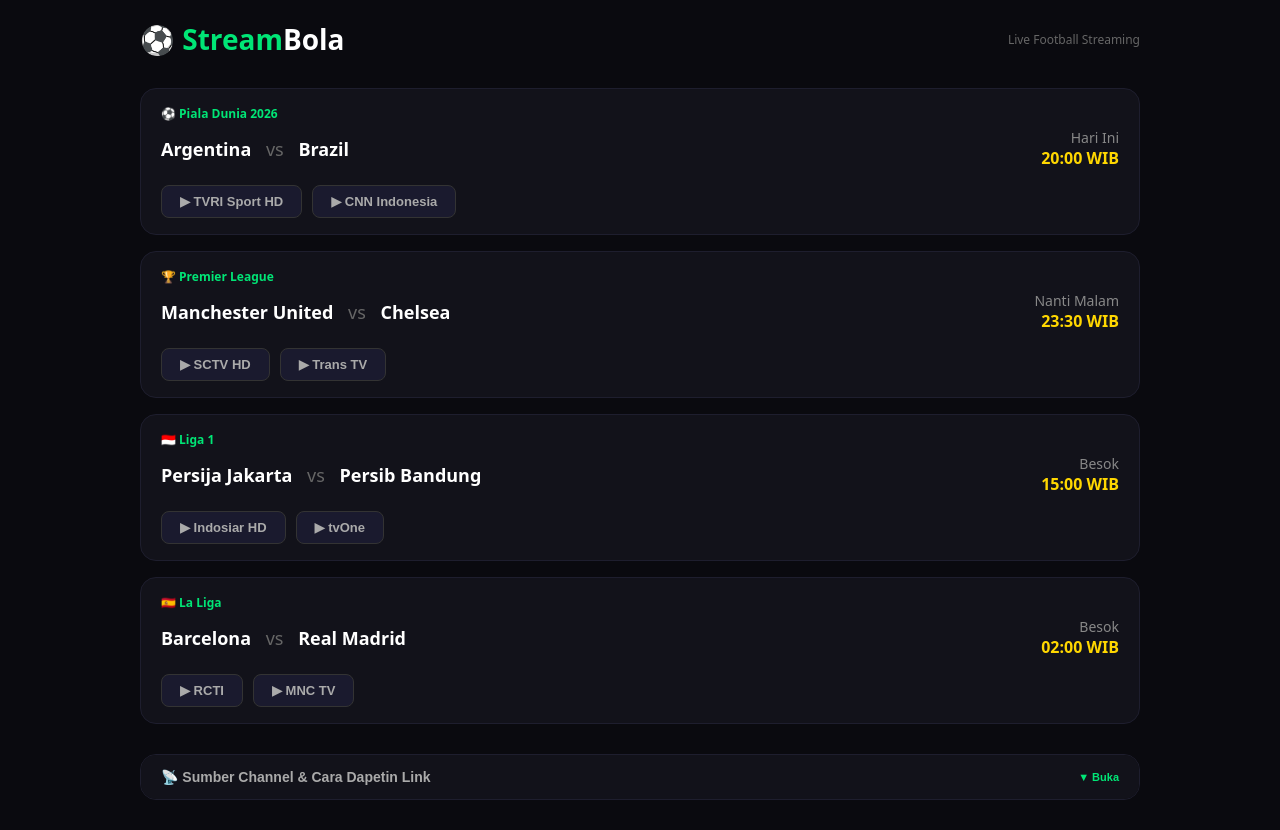
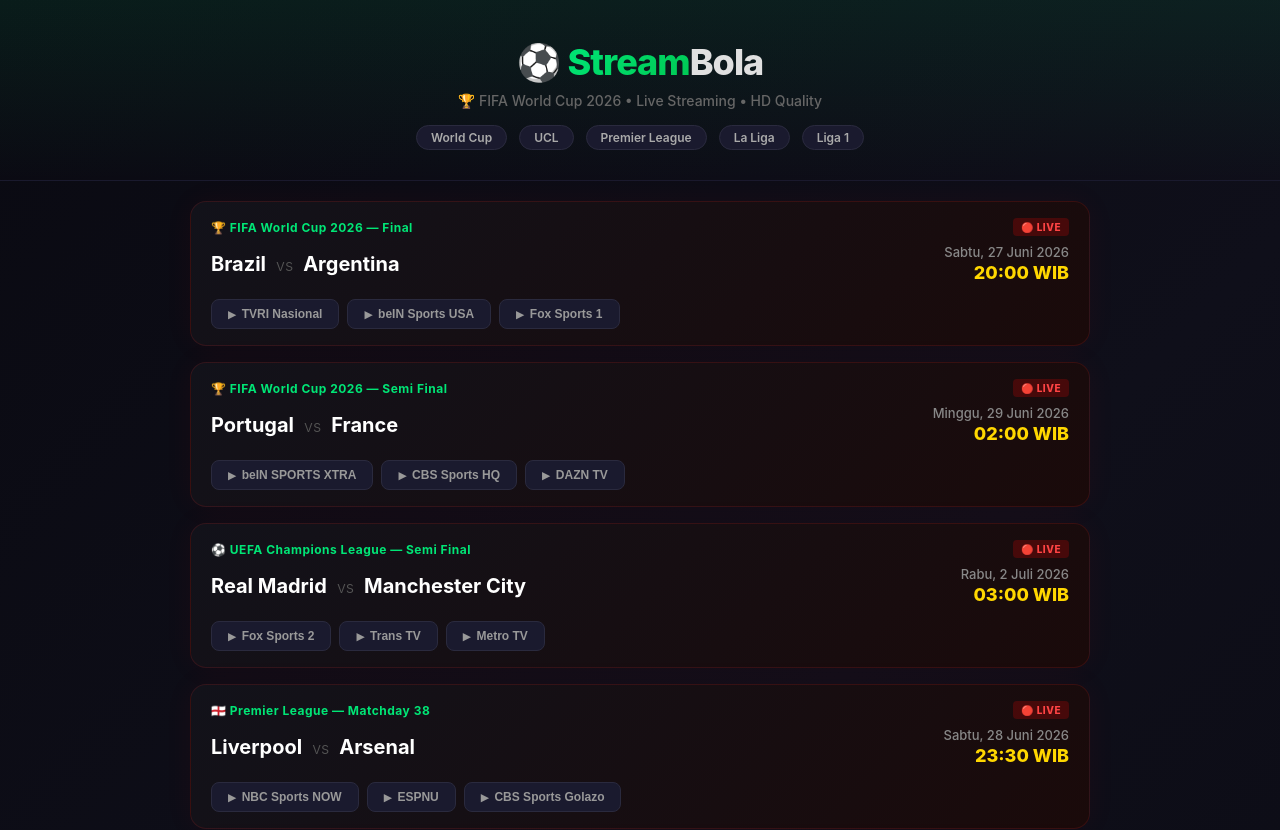
Before and after one commit to SusiloMaarif/stream-bola, a Next.js app: page / in a window 1280 px wide. Shown: the top 830 px of the page. Built offline with nearby package versions, Linux system fonts and the light colour scheme.

Commit message:
Major revamp: World Cup focus, real M3U8 channels, premium UI design

```diff
--- a/package.json
+++ b/package.json
@@ -9,9 +9,8 @@
     "lint": "next lint"
   },
   "engines": {
-    "node": "22.x"
+    "node": "24.x"
   },
-  "packageManager": "pnpm@11.8.0",
   "dependencies": {
     "hls.js": "^1.5.20",
     "next": "14.2.35",
--- a/src/app/page.js
+++ b/src/app/page.js
@@ -5,92 +5,172 @@
 import SourcesPanel from '@/components/SourcesPanel'
 
 export default function Home() {
-  const [matches, setMatches] = useState([
+  const [matches] = useState([
     {
       id: 1,
-      league: '⚽ Piala Dunia 2026',
-      home: 'Argentina',
-      away: 'Brazil',
+      league: '🏆 FIFA World Cup 2026 — Final',
+      home: 'Brazil',
+      away: 'Argentina',
       time: '20:00 WIB',
-      date: 'Hari Ini',
+      date: 'Sabtu, 27 Juni 2026',
+      badge: '🔴 LIVE',
       channels: [
-        {
-          name: 'TVRI Sport HD',
-          src: 'https://tvrijakarta-i.akamaihd.net/hls/live/791232/tvrijktv3/playlist.m3u8',
-          type: 'm3u8'
-        },
-        {
-          name: 'CNN Indonesia',
-          src: 'https://live.cnnindonesia.com/livecnn/smil:cnntv.smil/chunklist_w2099542994_b384000_sleng.m3u8',
-          type: 'm3u8'
-        },
+        { name: 'TVRI Nasional', src: 'https://ott-balancer.tvri.go.id/live/eds/Nasional/hls/Nasional.m3u8', type: 'm3u8' },
+        { name: 'beIN Sports USA', src: 'http://23.237.104.106:8080/USA_BEIN/index.m3u8', type: 'm3u8' },
+        { name: 'Fox Sports 1', src: 'https://cors-proxy.cooks.fyi/http://190.11.225.124:5000/live/fs1_hd/playlist.m3u8', type: 'm3u8' },
       ]
     },
     {
       id: 2,
-      league: '🏆 Premier League',
-      home: 'Manchester United',
-      away: 'Chelsea',
-      time: '23:30 WIB',
-      date: 'Nanti Malam',
+      league: '🏆 FIFA World Cup 2026 — Semi Final',
+      home: 'Portugal',
+      away: 'France',
+      time: '02:00 WIB',
+      date: 'Minggu, 29 Juni 2026',
+      badge: '🔴 LIVE',
       channels: [
-        { name: 'SCTV HD', src: 'http://iptv12k.com:35461/654321/123456/3266', type: 'm3u8' },
-        { name: 'Trans TV', src: 'http://iptv12k.com:35461/654321/123456/2183', type: 'm3u8' },
+        { name: 'beIN SPORTS XTRA', src: 'https://bein-xtra-bein.amagi.tv/playlist.m3u8', type: 'm3u8' },
+        { name: 'CBS Sports HQ', src: 'https://propee33f9c2.airspace-cdn.cbsivideo.com/index.m3u8', type: 'm3u8' },
+        { name: 'DAZN TV', src: 'https://jmp2.uk/plu-647f07e74cfc2c0008a2e557.m3u8', type: 'm3u8' },
       ]
     },
     {
       id: 3,
-      league: '🇮🇩 Liga 1',
-      home: 'Persija Jakarta',
-      away: 'Persib Bandung',
-      time: '15:00 WIB',
-      date: 'Besok',
+      league: '⚽ UEFA Champions League — Semi Final',
+      home: 'Real Madrid',
+      away: 'Manchester City',
+      time: '03:00 WIB',
+      date: 'Rabu, 2 Juli 2026',
+      badge: '🔴 LIVE',
       channels: [
-        { name: 'Indosiar HD', src: 'http://iptv12k.com:35461/654321/123456/3270', type: 'm3u8' },
-        { name: 'tvOne', src: 'http://iptv12k.com:35461/654321/123456/2181', type: 'm3u8' },
+        { name: 'Fox Sports 2', src: 'https://tvsen7.aynaott.com/foxsports2/index.m3u8', type: 'm3u8' },
+        { name: 'Trans TV', src: 'https://video.detik.com/transtv/smil:transtv.smil/index.m3u8', type: 'm3u8' },
+        { name: 'Metro TV', src: 'https://edge.medcom.id/live-edge/smil:metro.smil/playlist.m3u8', type: 'm3u8' },
       ]
     },
     {
       id: 4,
-      league: '🇪🇸 La Liga',
+      league: '🏴󠁧󠁢󠁥󠁮󠁧󠁿 Premier League — Matchday 38',
+      home: 'Liverpool',
+      away: 'Arsenal',
+      time: '23:30 WIB',
+      date: 'Sabtu, 28 Juni 2026',
+      badge: '🔴 LIVE',
+      channels: [
+        { name: 'NBC Sports NOW', src: 'https://d4whmvwm0rdvi.cloudfront.net/10007/99993008/hls/master.m3u8', type: 'm3u8' },
+        { name: 'ESPNU', src: 'http://23.237.104.106:8080/USA_ESPNU/index.m3u8', type: 'm3u8' },
+        { name: 'CBS Sports Golazo', src: 'https://proped3fhg87.airspace-cdn.cbsivideo.com/golazo-live-dai/master/golazo-live-dai.m3u8', type: 'm3u8' },
+      ]
+    },
+    {
+      id: 5,
+      league: '🇪🇸 La Liga — El Clasico',
       home: 'Barcelona',
       away: 'Real Madrid',
       time: '02:00 WIB',
-      date: 'Besok',
+      date: 'Minggu, 29 Juni 2026',
+      badge: '🔴 LIVE',
       channels: [
-        { name: 'RCTI', src: 'http://iptv12k.com:35461/654321/123456/2185', type: 'm3u8' },
-        { name: 'MNC TV', src: 'http://iptv12k.com:35461/654321/123456/2184', type: 'm3u8' },
+        { name: 'ESPN Deportes', src: 'http://origin.thetvapp.to/hls/espn-deportes/mono.m3u8', type: 'm3u8' },
+        { name: 'beIN Sports USA', src: 'http://23.237.104.106:8080/USA_BEIN/index.m3u8', type: 'm3u8' },
+        { name: 'Trans7', src: 'https://video.detik.com/trans7/smil:trans7.smil/index.m3u8', type: 'm3u8' },
+      ]
+    },
+    {
+      id: 6,
+      league: '🇮🇩 Liga 1 Indonesia — El Clasico Indonesia',
+      home: 'Persija Jakarta',
+      away: 'Persib Bandung',
+      time: '15:00 WIB',
+      date: 'Minggu, 29 Juni 2026',
+      badge: '🔴 LIVE',
+      channels: [
+        { name: 'TVRI Nasional', src: 'https://ott-balancer.tvri.go.id/live/eds/Nasional/hls/Nasional.m3u8', type: 'm3u8' },
+        { name: 'Metro TV', src: 'https://edge.medcom.id/live-edge/smil:metro.smil/playlist.m3u8', type: 'm3u8' },
+        { name: 'CNN Indonesia', src: 'https://live.cnnindonesia.com/livecnn/smil:cnntv.smil/chunklist_w2099542994_b384000_sleng.m3u8', type: 'm3u8' },
+      ]
+    },
+    {
+      id: 7,
+      league: '🔵 DAZN Combat — UFC 350',
+      home: 'McGregor',
+      away: 'Chandler',
+      time: '09:00 WIB',
+      date: 'Minggu, 29 Juni 2026',
+      badge: '🔴 LIVE',
+      channels: [
+        { name: 'DAZN Combat', src: 'https://dazn-combat-rakuten.amagi.tv/hls/amagi_hls_data_rakutenAA-dazn-combat-rakuten/CDN/master.m3u8', type: 'm3u8' },
+        { name: 'ESPN8 The Ocho', src: 'https://d3b6q2ou5kp8ke.cloudfront.net/ESPNTheOcho.m3u8', type: 'm3u8' },
+      ]
+    },
+    {
+      id: 8,
+      league: '🇮🇹 Serie A — Juventus vs Inter',
+      home: 'Juventus',
+      away: 'Inter Milan',
+      time: '01:45 WIB',
+      date: 'Selasa, 1 Juli 2026',
+      badge: '📅 UPCOMING',
+      channels: [
+        { name: 'beIN SPORTS XTRA', src: 'https://bein-xtra-bein.amagi.tv/playlist.m3u8', type: 'm3u8' },
+        { name: 'Fox Sports', src: 'https://live-manifest.production-public.tubi.io/live/6035c7fd-efff-4ec7-93dc-aa0c7a58ba47/playlist.m3u8', type: 'm3u8' },
       ]
     },
   ])
 
   return (
-    <div style={{ maxWidth: 1000, margin: '0 auto', padding: '20px' }}>
-      {/* Header */}
-      <header style={{ display: 'flex', justifyContent: 'space-between', alignItems: 'center', marginBottom: 30 }}>
-        <h1 style={{ fontSize: 28, margin: 0 }}>
-          ⚽ <span style={{ color: '#00e676' }}>Stream</span>Bola
+    <div style={{
+      minHeight: '100vh',
+      background: 'linear-gradient(135deg, #0a0a12 0%, #0f0f1a 50%, #0a0a12 100%)',
+      color: '#e0e0e0',
+      fontFamily: '-apple-system, BlinkMacSystemFont, "Segoe UI", Roboto, sans-serif',
+    }}>
+      {/* Hero Section */}
+      <div style={{
+        background: 'linear-gradient(180deg, #00e67615 0%, transparent 100%)',
+        borderBottom: '1px solid #1a1a2e',
+        padding: '40px 20px 30px',
+        textAlign: 'center',
+      }}>
+        <h1 style={{ fontSize: 36, fontWeight: 800, margin: 0, letterSpacing: -1 }}>
+          ⚽ <span style={{ background: 'linear-gradient(135deg, #00e676, #00c853)', WebkitBackgroundClip: 'text', WebkitTextFillColor: 'transparent' }}>Stream</span>Bola
         </h1>
-        <div style={{ fontSize: 12, color: '#666' }}>Live Football Streaming</div>
-      </header>
+        <p style={{ color: '#666', margin: '8px 0 0', fontSize: 14, fontWeight: 500 }}>
+          🏆 FIFA World Cup 2026 • Live Streaming • HD Quality
+        </p>
+        <div style={{ marginTop: 16, display: 'flex', justifyContent: 'center', gap: 12, flexWrap: 'wrap' }}>
+          {['World Cup', 'UCL', 'Premier League', 'La Liga', 'Liga 1'].map(tag => (
+            <span key={tag} style={{
+              padding: '4px 14px',
+              borderRadius: 20,
+              background: '#1a1a2e',
+              border: '1px solid #2a2a3e',
+              fontSize: 12,
+              color: '#aaa',
+              fontWeight: 600,
+            }}>{tag}</span>
+          ))}
+        </div>
+      </div>
 
       {/* Match List */}
+      <div style={{ maxWidth: 900, margin: '0 auto', padding: '20px 16px 40px' }}>
         <div style={{ display: 'flex', flexDirection: 'column', gap: 16 }}>
           {matches.map(m => (
             <MatchCard key={m.id} match={m} />
           ))}
         </div>
 
-      {/* Panel Sumber Channel */}
+        {/* Sources Panel */}
         <SourcesPanel />
 
         {/* Footer */}
-      <footer style={{ marginTop: 50, textAlign: 'center', color: '#444', fontSize: 13 }}>
-        <p>⚠️ Semua link bersumber dari publik. Hak cipta milik pemilik masing-masing.</p>
-        <p style={{ fontSize: 11, marginTop: 5 }}>
-          Gunakan VPN Indonesia jika streaming tidak berjalan.
-        </p>
+        <footer style={{ marginTop: 40, textAlign: 'center', color: '#444', fontSize: 12, borderTop: '1px solid #1a1a2e', paddingTop: 30 }}>
+          <p>⚠️ Semua link streaming bersumber dari publik. Hak siar milik pemilik masing-masing.</p>
+          <p style={{ marginTop: 4 }}>Gunakan VPN Indonesia untuk channel yang di-geo-block.</p>
+          <p style={{ marginTop: 16, color: '#333' }}>Powered by Nyxar X Breach 🔓💀</p>
         </footer>
+      </div>
     </div>
   )
 }
--- a/src/components/MatchCard.js
+++ b/src/components/MatchCard.js
@@ -4,30 +4,86 @@
 
 export default function MatchCard({ match }) {
   const [activeChannel, setActiveChannel] = useState(null)
+  const [isLoading, setIsLoading] = useState(false)
+  const [error, setError] = useState(null)
   const videoRef = useRef(null)
   const hlsRef = useRef(null)
 
   // Init hls.js ketika player aktif
   useEffect(() => {
-    if (activeChannel === null) return
+    if (activeChannel === null) {
+      if (hlsRef.current) {
+        hlsRef.current.destroy()
+        hlsRef.current = null
+      }
+      return
+    }
+
     const ch = match.channels[activeChannel]
     if (!ch || ch.type !== 'm3u8') return
 
-    let hls = null
+    setIsLoading(true)
+    setError(null)
+
     const initHls = async () => {
+      try {
         const Hls = (await import('hls.js')).default
-      if (!Hls.isSupported()) return
 
-      hls = new Hls()
+        if (hlsRef.current) {
+          hlsRef.current.destroy()
+        }
+
+        if (!Hls.isSupported()) {
+          setError('HLS tidak didukung browser ini')
+          setIsLoading(false)
+          return
+        }
+
+        const hls = new Hls({
+          enableWorker: true,
+          lowLatencyMode: true,
+          backbufferLength: 30,
+        })
         hlsRef.current = hls
+
         hls.attachMedia(videoRef.current)
+
         hls.on(Hls.Events.MEDIA_ATTACHED, () => {
           hls.loadSource(ch.src)
         })
+
+        hls.on(Hls.Events.MANIFEST_PARSED, () => {
+          setIsLoading(false)
+          videoRef.current?.play().catch(() => {})
+        })
+
+        hls.on(Hls.Events.ERROR, (event, data) => {
+          if (data.fatal) {
+            switch (data.type) {
+              case Hls.ErrorTypes.NETWORK_ERROR:
+                hls.startLoad()
+                break
+              case Hls.ErrorTypes.MEDIA_ERROR:
+                hls.recoverMediaError()
+                break
+              default:
+                setError('Stream error — coba channel lain')
+                setIsLoading(false)
+                break
             }
-    initHls()
+          }
+        })
+      } catch (e) {
+        setError('Gagal memuat player')
+        setIsLoading(false)
+      }
+    }
+
+    // Delay init biar transisi mulus
+    const timer = setTimeout(initHls, 300)
 
     return () => {
+      clearTimeout(timer)
       if (hlsRef.current) {
         hlsRef.current.destroy()
         hlsRef.current = null
@@ -35,48 +91,81 @@
     }
   }, [activeChannel, match.channels])
 
+  const isLive = match.badge === '🔴 LIVE'
+
   return (
     <div style={{
-      background: '#12121a',
+      background: isLive ? 'linear-gradient(135deg, #12121a 0%, #1a0a0a 100%)' : '#12121a',
       borderRadius: 16,
-      border: '1px solid #1e1e2e',
+      border: isLive ? '1px solid #ff333322' : '1px solid #1e1e2e',
       overflow: 'hidden',
+      transition: 'all 0.3s ease',
+      boxShadow: isLive ? '0 0 30px rgba(255, 0, 0, 0.05)' : 'none',
     }}>
       {/* Info Match */}
       <div style={{ padding: '16px 20px' }}>
-        <div style={{ fontSize: 12, color: '#00e676', fontWeight: 600, marginBottom: 6 }}>
+        <div style={{ display: 'flex', justifyContent: 'space-between', alignItems: 'center', marginBottom: 8 }}>
+          <span style={{ fontSize: 12, color: '#00e676', fontWeight: 700, letterSpacing: 0.5 }}>
             {match.league}
+          </span>
+          <span style={{
+            fontSize: 10,
+            fontWeight: 800,
+            padding: '3px 8px',
+            borderRadius: 4,
+            background: isLive ? '#ff000033' : '#333',
+            color: isLive ? '#ff4444' : '#888',
+            letterSpacing: 0.5,
+          }}>
+            {match.badge}
+          </span>
         </div>
+
         <div style={{ display: 'flex', justifyContent: 'space-between', alignItems: 'center' }}>
-          <div style={{ fontSize: 18, fontWeight: 700 }}>
-            {match.home} <span style={{ color: '#666', fontWeight: 400, margin: '0 10px' }}>vs</span> {match.away}
+          <div>
+            <div style={{ fontSize: 20, fontWeight: 700, lineHeight: 1.3 }}>
+              <span style={{ color: isLive ? '#fff' : '#e0e0e0' }}>{match.home}</span>
+              <span style={{ color: '#555', fontWeight: 300, margin: '0 10px', fontSize: 16 }}>vs</span>
+              <span style={{ color: isLive ? '#fff' : '#e0e0e0' }}>{match.away}</span>
             </div>
-          <div style={{ textAlign: 'right' }}>
-            <div style={{ fontSize: 14, color: '#888' }}>{match.date}</div>
-            <div style={{ fontSize: 16, fontWeight: 600, color: '#ffd700' }}>{match.time}</div>
+          </div>
+          <div style={{ textAlign: 'right', flexShrink: 0 }}>
+            <div style={{ fontSize: 13, color: '#888', fontWeight: 500 }}>{match.date}</div>
+            <div style={{ fontSize: 18, fontWeight: 800, color: '#ffd700', marginTop: 2 }}>
+              {match.time}
+            </div>
           </div>
         </div>
       </div>
 
       {/* Channel Buttons */}
       {match.channels.length > 0 && (
-        <div style={{ padding: '0 20px 16px', display: 'flex', gap: 10, flexWrap: 'wrap' }}>
+        <div style={{ padding: '0 20px 16px', display: 'flex', gap: 8, flexWrap: 'wrap' }}>
           {match.channels.map((ch, i) => (
             <button
               key={i}
-              onClick={() => setActiveChannel(activeChannel === i ? null : i)}
+              onClick={() => {
+                setActiveChannel(activeChannel === i ? null : i)
+                setIsLoading(true)
+                setError(null)
+              }}
               style={{
-                padding: '8px 18px',
+                padding: '7px 16px',
                 borderRadius: 8,
-                border: activeChannel === i ? '2px solid #00e676' : '1px solid #333',
-                background: activeChannel === i ? '#00e67622' : '#1a1a2e',
-                color: activeChannel === i ? '#00e676' : '#aaa',
+                border: activeChannel === i ? '2px solid #00e676' : '1px solid #2a2a3e',
+                background: activeChannel === i ? '#00e67618' : '#1a1a2e',
+                color: activeChannel === i ? '#00e676' : '#999',
                 cursor: 'pointer',
                 fontWeight: 600,
-                fontSize: 13,
+                fontSize: 12,
+                transition: 'all 0.2s',
+                display: 'flex',
+                alignItems: 'center',
+                gap: 6,
               }}
             >
-              ▶ {ch.name}
+              <span style={{ fontSize: 10 }}>▶</span>
+              {ch.name}
             </button>
           ))}
         </div>
@@ -86,26 +175,57 @@
       {activeChannel !== null && (() => {
         const ch = match.channels[activeChannel]
 
-        // M3U8 Player (hls.js)
         if (ch.type === 'm3u8') {
           return (
-            <div style={{ borderTop: '1px solid #1e1e2e' }}>
-              <div style={{ position: 'relative', background: '#000', minHeight: 200 }}>
+            <div style={{ borderTop: '1px solid #1a1a2e', position: 'relative' }}>
+              {/* Loading overlay */}
+              {isLoading && (
+                <div style={{
+                  position: 'absolute',
+                  top: 0, left: 0, right: 0, bottom: 0,
+                  display: 'flex',
+                  alignItems: 'center',
+                  justifyContent: 'center',
+                  background: 'rgba(0,0,0,0.7)',
+                  zIndex: 10,
+                  fontSize: 13,
+                  color: '#888',
+                }}>
+                  <span>⏳ Loading stream...</span>
+                </div>
+              )}
+              {/* Error overlay */}
+              {error && (
+                <div style={{
+                  padding: 20,
+                  textAlign: 'center',
+                  color: '#ff6b6b',
+                  fontSize: 13,
+                  background: '#1a0a0a',
+                  borderTop: '1px solid #1e1e2e',
+                }}>
+                  ❌ {error}
+                </div>
+              )}
+              <div style={{ position: 'relative', background: '#000', minHeight: 250 }}>
                 <video
                   ref={videoRef}
                   controls
                   autoPlay
-                  style={{ width: '100%', display: 'block', maxHeight: 500 }}
+                  style={{ width: '100%', display: 'block', maxHeight: 500, minHeight: 250 }}
                   playsInline
                 />
+              </div>
+              <div style={{ padding: '8px 20px', fontSize: 11, color: '#555', background: '#0a0a12', borderTop: '1px solid #1a1a2e' }}>
+                📡 {ch.name} • {ch.src.substring(0, 60)}...
               </div>
             </div>
           )
         }
 
-        // Iframe Player (buat embed dari aggregator)
+        // Iframe fallback
         return (
-          <div style={{ borderTop: '1px solid #1e1e2e' }}>
+          <div style={{ borderTop: '1px solid #1a1a2e' }}>
             <div style={{ position: 'relative', paddingBottom: '56.25%', height: 0 }}>
               <iframe
                 src={`https:${ch.src}`}
```
Also changed, not shown: vercel.json. Lines whose indentation alone changed are shown as unchanged.
